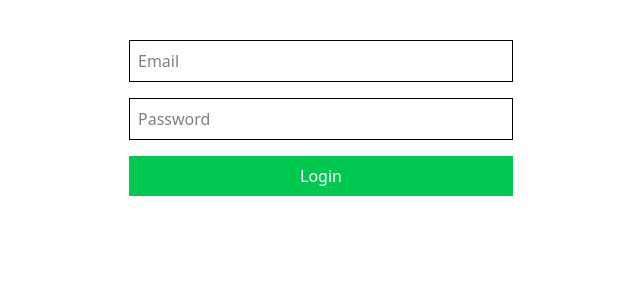
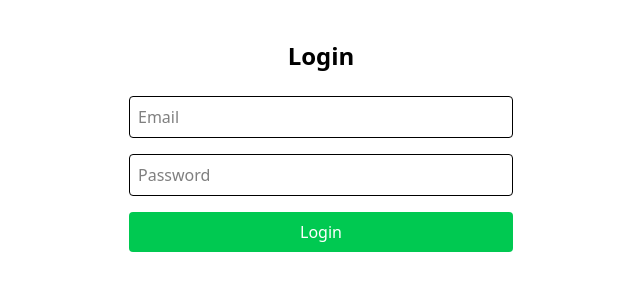
Before and after one commit to prashxant/Aurelius, a Next.js app: page /login in a window 1280 px wide. Shown: the top 300 px of the page, without its empty margins (319-959 px from the left). Built offline with nearby package versions, Linux system fonts and the light colour scheme.

Commit message:
nahi pata

```diff
--- a/app/login/page.tsx
+++ b/app/login/page.tsx
@@ -1,4 +1,5 @@
 "use client";
+
 import { useState } from "react";
 import { signIn } from "next-auth/react";
 import { useRouter } from "next/navigation";
@@ -6,40 +7,63 @@ import { useRouter } from "next/navigation";
 export default function LoginPage() {
   const router = useRouter();
   const [form, setForm] = useState({ email: "", password: "" });
+  const [loading, setLoading] = useState(false);
+  const [error, setError] = useState("");
 
-  async function handleLogin(e: React.FormEvent) {
+  async function handleLogin(e: React.FormEvent<HTMLFormElement>) {
     e.preventDefault();
+    setError("");
+    setLoading(true);
 
     const res = await signIn("credentials", {
       redirect: false,
-      email: form.email,
-      password: form.password
+      email: form.email.trim(),
+      password: form.password,
     });
+
+    setLoading(false);
 
     if (res?.ok) {
       router.push("/dashboard");
     } else {
-      alert("Invalid credentials");
+      setError("Invalid email or password");
     }
   }
 
   return (
-    <form onSubmit={handleLogin} className="flex flex-col gap-4 max-w-sm mx-auto mt-10">
+    <div className="flex flex-col items-center mt-10">
+      <h1 className="text-2xl font-semibold mb-6">Login</h1>
+      <form
+        onSubmit={handleLogin}
+        className="flex flex-col gap-4 w-full max-w-sm"
+      >
         <input
           type="email"
           placeholder="Email"
           value={form.email}
           onChange={(e) => setForm({ ...form, email: e.target.value })}
-        className="border p-2"
+          className="border rounded p-2"
+          required
         />
         <input
           type="password"
           placeholder="Password"
           value={form.password}
           onChange={(e) => setForm({ ...form, password: e.target.value })}
-        className="border p-2"
+          className="border rounded p-2"
+          required
         />
-      <button type="submit" className="bg-green-500 text-white p-2">Login</button>
+        {error && <p className="text-red-500 text-sm">{error}</p>}
+        <button
+          type="submit"
+          disabled={loading}
+          className={`bg-green-500 text-white p-2 rounded hover:bg-green-600 transition ${
+            loading ? "opacity-50 cursor-not-allowed" : ""
+          }`}
+        >
+          {loading ? "Logging in..." : "Login"}
+        </button>
       </form>
+    </div>
   );
 }
--- a/app/signup/page.tsx
+++ b/app/signup/page.tsx
@@ -2,6 +2,7 @@
 import { useState } from "react";
 import { signIn } from "next-auth/react";
 import { useRouter } from "next/navigation";
+import axios from "axios";
 
 export default function SignupPage() {
   const router = useRouter();
@@ -12,15 +13,10 @@ export default function SignupPage() {
     e.preventDefault();
     setLoading(true);
 
-    const res = await fetch("/api/signup", {
-      method: "POST",
-      body: JSON.stringify(form),
-      headers: { "Content-Type": "application/json" }
-    });
+    try {
+      const res = await axios.post("/api/signup", form);
 
-    const data = await res.json();
-
-    if (res.ok) {
+      if (res.status === 200) {
         // Auto login after signup
         await signIn("credentials", {
           redirect: false,
@@ -28,15 +24,19 @@ export default function SignupPage() {
           password: form.password
         });
         router.push("/dashboard");
-    } else {
-      alert(data.error || "Signup failed");
       }
-
+    } catch (error: any) {
+      alert(error.response?.data?.error || "Signup failed");
+    } finally {
       setLoading(false);
+    }
   }
 
   return (
-    <form onSubmit={handleSignup} className="flex flex-col gap-4 max-w-sm mx-auto mt-10">
+    <form
+      onSubmit={handleSignup}
+      className="flex flex-col gap-4 max-w-sm mx-auto mt-10"
+    >
       <input
         type="text"
         placeholder="Name"
@@ -58,7 +58,11 @@ export default function SignupPage() {
         onChange={(e) => setForm({ ...form, password: e.target.value })}
         className="border p-2"
       />
-      <button type="submit" disabled={loading} className="bg-blue-500 text-white p-2">
+      <button
+        type="submit"
+        disabled={loading}
+        className="bg-blue-500 text-white p-2"
+      >
         {loading ? "Signing up..." : "Sign Up"}
       </button>
     </form>
```
Lines whose indentation alone changed are shown as unchanged.
